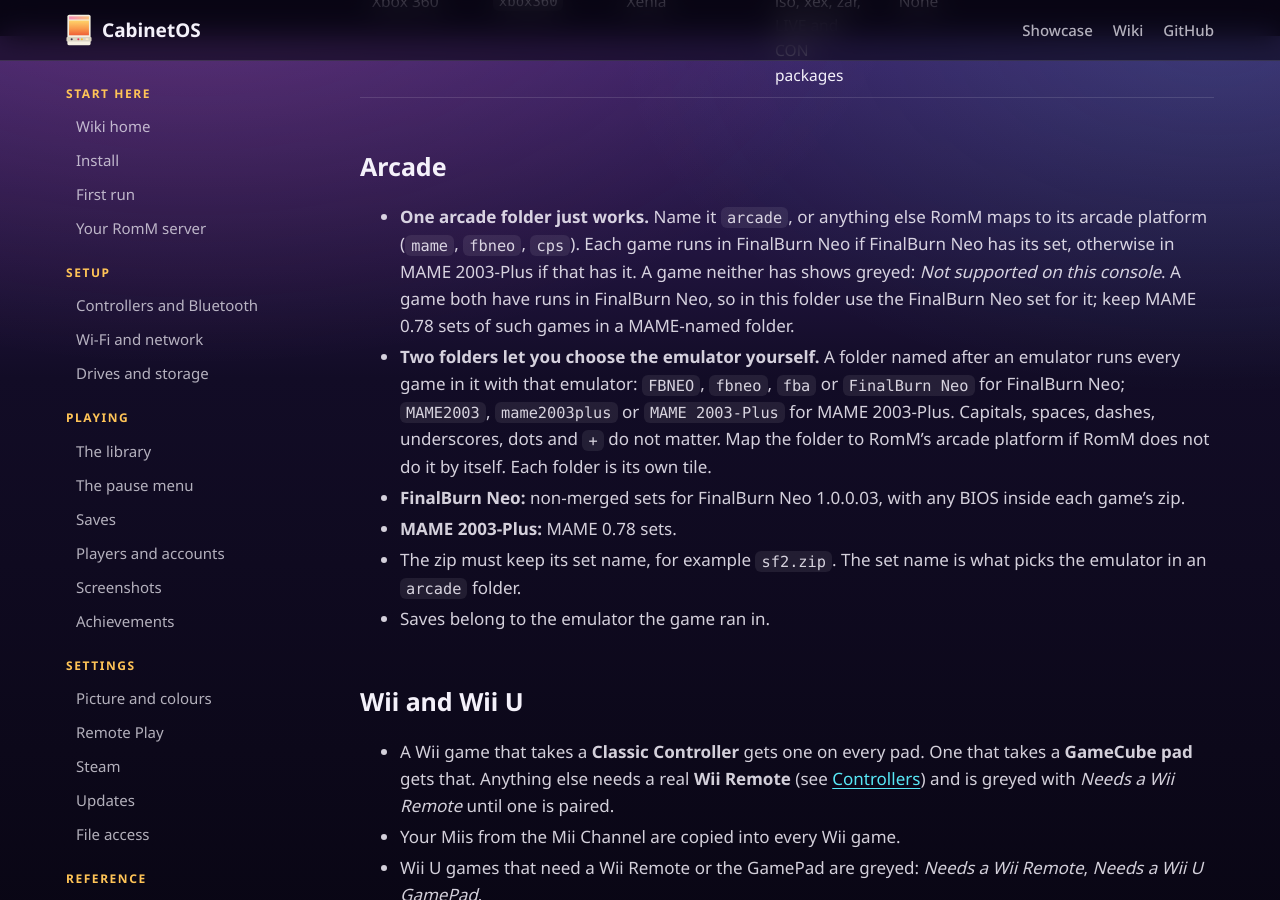
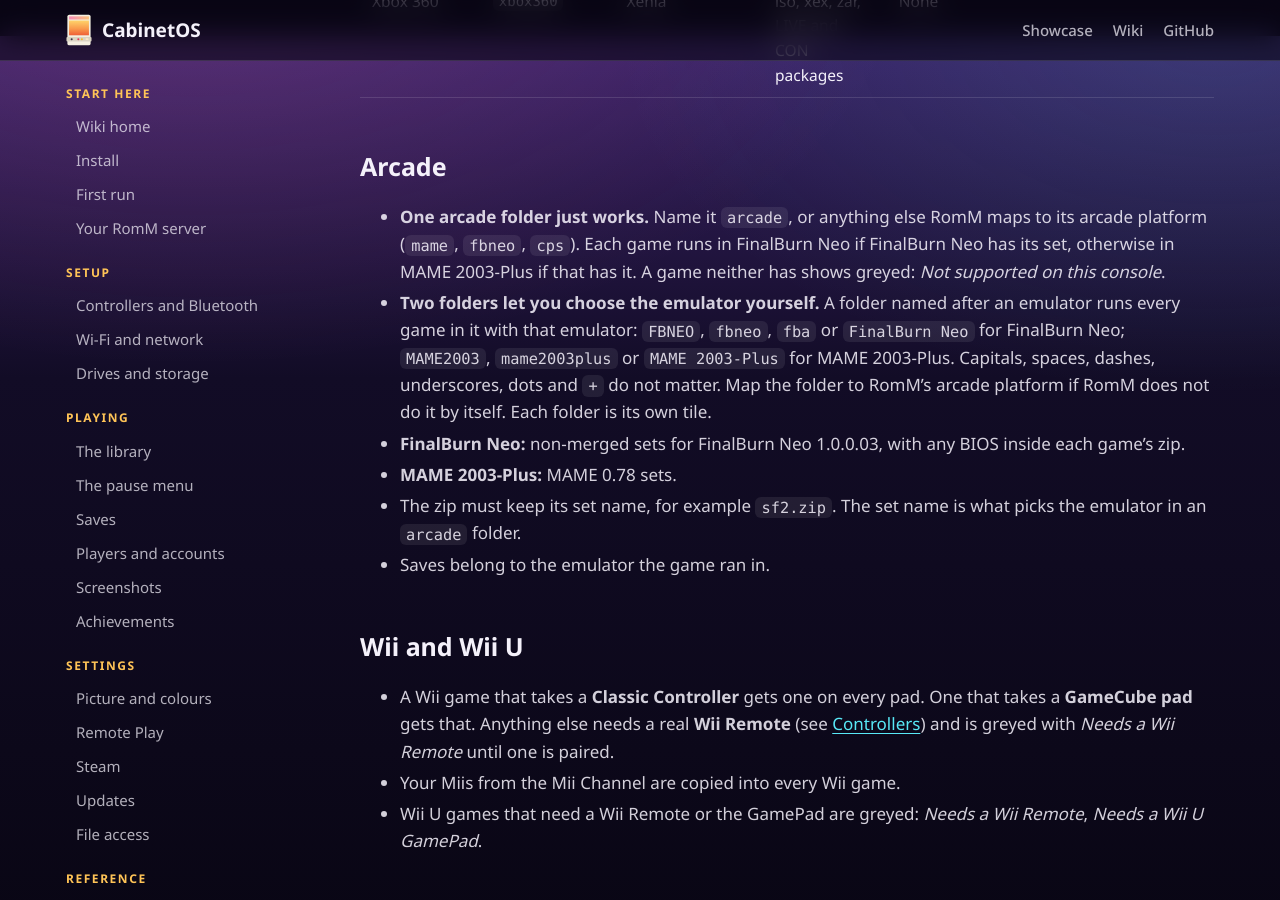
Before and after one commit to MMagTech/cabinetos, a Jekyll site: the page built from docs/wiki/systems.md, in a window 1280 px wide and 900 px high, scrolled down 3564 px. Built offline with Jekyll 4.4.1, drawn with Linux system fonts in a browser that asks for light colours; our own code applies the rules of GitHub Pages for plain Markdown files.

Commit message:
Wiki: drop the mixed-set line; matching sets to emulators is the user's job
Co-Authored-By: Claude Opus 5.5 <noreply@anthropic.com>

```diff
--- a/docs/wiki/systems.md
+++ b/docs/wiki/systems.md
@@ -88,9 +88,7 @@ downloads anything new into the console's shared BIOS folder.
   maps to its arcade platform (`mame`, `fbneo`, `cps`). Each game runs in
   FinalBurn Neo if FinalBurn Neo has its set, otherwise in MAME 2003-Plus if
   that has it. A game neither has shows greyed: *Not supported on this
-  console*. A game both have runs in FinalBurn Neo, so in this folder use the
-  FinalBurn Neo set for it; keep MAME 0.78 sets of such games in a
-  MAME-named folder.
+  console*.
 - **Two folders let you choose the emulator yourself.** A folder named after
   an emulator runs every game in it with that emulator: `FBNEO`, `fbneo`,
   `fba` or `FinalBurn Neo` for FinalBurn Neo; `MAME2003`, `mame2003plus` or
```
